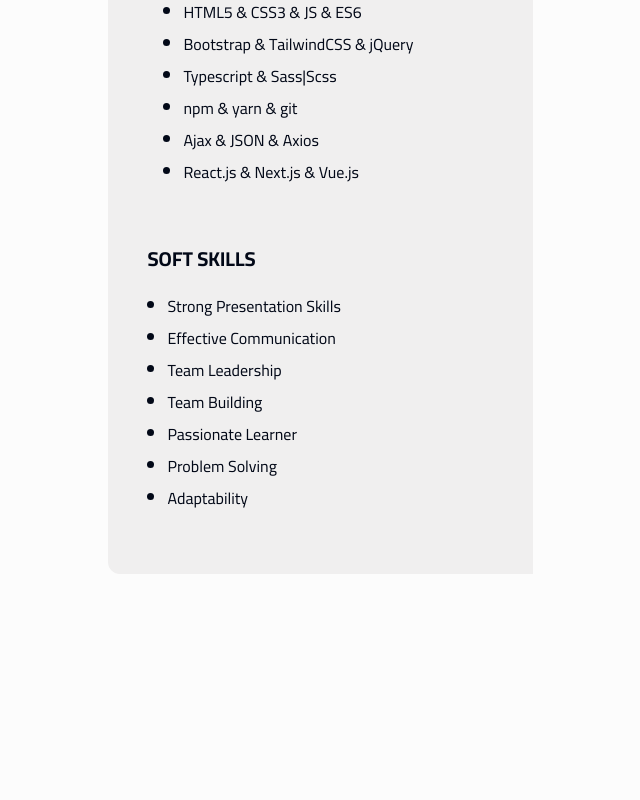
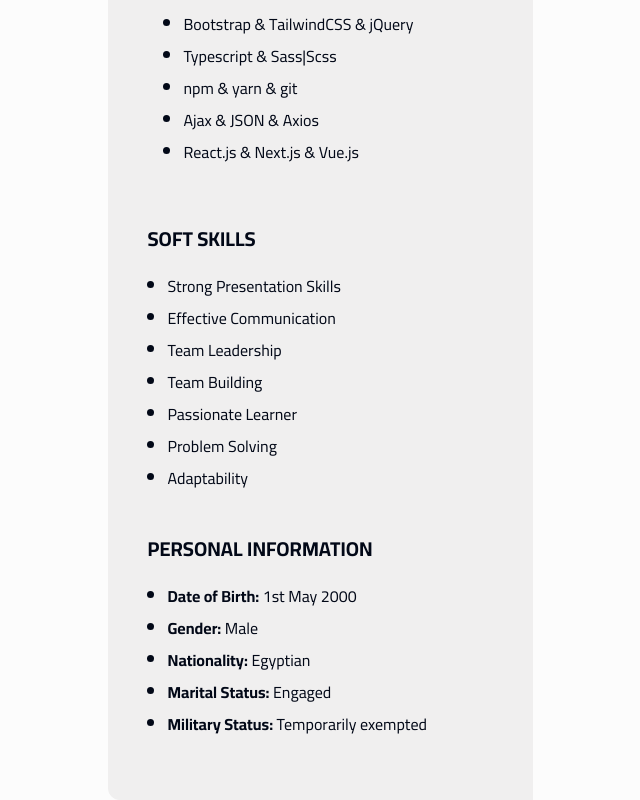
Before and after one commit to YoussefTurkey/youssefturkey-cv, a Next.js app: page /components/leftSide in a window 1280 px wide. Shown: the part 1395-2195 px from the top of the page, without its empty margins (320-960 px from the left). Before the commit the page ends 1969 px from the top, so only its background shows below. Built offline with nearby package versions, Linux system fonts and the light colour scheme.

Commit message:
adding personal information

```diff
--- a/src/app/(pages)/landingPage/page.tsx
+++ b/src/app/(pages)/landingPage/page.tsx
@@ -10,7 +10,7 @@
 function LandingPage() {
   return (
     <div className="flex flex-col items-center bg-[#181616] lg:bg-transparent">
-      <div className="flex flex-col md:flex-row w-[100%] lg:w-[1400px] lg:my-10 lg:shadow-2xl">
+      <div className="flex flex-col md:flex-row w-[100%] lg:w-[1400px] lg:my-10 lg:shadow-2xl" id="content-to-download">
         <LeftSide />
         <RightSide />
       </div>
--- a/src/app/components/leftSide/page.tsx
+++ b/src/app/components/leftSide/page.tsx
@@ -6,6 +6,7 @@
 import dynamic from "next/dynamic";
 // import style
 import styles from "./leftSide.module.scss";
+import print from "./print.module.scss";
 // importing Theme Components
 const ThemeToggle = dynamic(() => import("@/app/theme/ThemeToggle"));
 const LanguageToggle = dynamic(() => import("@/app/lang/LanguageToggle"));
@@ -23,6 +24,7 @@
 import { social } from "@/app/lib/data";
 import { summary } from "@/app/lib/data";
 import { education } from "@/app/lib/data";
+import { personalInfo } from "@/app/lib/data";
 import { softSkills } from "@/app/lib/data";
 import { popup } from "@/app/lib/data";
 // using Translation
@@ -73,7 +75,15 @@
   const { language } = useLanguage();
 
   return (
-    <section className={`${styles.lft} container mx-auto w-[100%] md:w-[30%] lg:w-[425px] bg-[hsl(var(--secondary))] md:bg-[hsl(var(--primary))] px-10 py-5 flex flex-col md:justify-start items-start ${language === 'en' ? 'lg:rounded-tl-xl lg:rounded-bl-xl' : 'lg:rounded-tr-xl lg:rounded-br-xl'} relative`}>
+    <section
+      className={`${print.lft} ${
+        styles.lft
+      } container mx-auto w-[100%] md:w-[30%] lg:w-[425px] bg-[hsl(var(--secondary))] md:bg-[hsl(var(--primary))] px-10 py-5 flex flex-col md:justify-start items-start ${
+        language === "en"
+          ? "lg:rounded-tl-xl lg:rounded-bl-xl"
+          : "lg:rounded-tr-xl lg:rounded-br-xl"
+      } relative`}
+    >
       <Popup isOpen={showPopup} onClose={() => setShowPopup(false)}>
         <div className="flex items-center justify-start">
           <img
@@ -82,7 +92,11 @@
             loading="lazy"
             className="w-20 h-20 md:w-30 md:h-30 rounded-full border-2 border-[hsl(var(--plus))]"
           />
-          <h3 className={`py-2 ${language === 'en' ? 'pl-5' : 'pr-5'} text-md md:text-2xl`}>
+          <h3
+            className={`py-2 ${
+              language === "en" ? "pl-5" : "pr-5"
+            } text-md md:text-2xl`}
+          >
             {`Hello, I'm`}
             <br />
             <span className="underline decoration-[hsl(var(--plus))] font-bold text-md md:text-3xl">
@@ -113,7 +127,9 @@
                 <Link
                   href={popup.whatsapp}
                   target="_blank"
-                  className={`${language === 'en' ? 'pl-2' : 'pr-2'} text-[hsl(var(--plus))] font-bold text-sm md:text-md`}
+                  className={`${
+                    language === "en" ? "pl-2" : "pr-2"
+                  } text-[hsl(var(--plus))] font-bold text-sm md:text-md`}
                 >
                   {language === "en" ? "Text me" : " راسلني عبر الواتساب"}
                 </Link>
@@ -124,7 +140,9 @@
                 <contact.email.icon className="text-[hsl(var(--plus))] text-md md:text-xl" />
                 <Link
                   href={popup.email}
-                  className={`${language === 'en' ? 'pl-2' : 'pr-2'} text-[hsl(var(--plus))] font-bold text-sm md:text-md`}
+                  className={`${
+                    language === "en" ? "pl-2" : "pr-2"
+                  } text-[hsl(var(--plus))] font-bold text-sm md:text-md`}
                 >
                   {language === "en" ? "Email me" : "راسلني عبر البريد"}
                 </Link>
@@ -137,7 +155,7 @@
       <div className="md:sticky md:top-5">
         {/* --- Profile --- */}
         <div id="bio">
-          <div className="mt-5 flex items-center justify-between">
+          <div className="flex items-center justify-between">
             <ThemeToggle />
             <LanguageToggle />
           </div>
@@ -160,7 +178,11 @@
             </div>
 
             <div className="text-center">
-              <h1 className={`font-bold text-[30px] py-2 ${language === 'en' ? 'tracking-[4]' : ''}`}>
+              <h1
+                className={`font-bold text-[30px] py-2 ${
+                  language === "en" ? "tracking-[4]" : ""
+                }`}
+              >
                 {language === "en" ? persona.fullName.en : persona.fullName.ar}
               </h1>
               <h2 className="font-semibold text-xl py-2">
@@ -177,7 +199,7 @@
         <div className="my-10">
           <p className="flex items-center pb-2">
             <contact.address.icon />
-            <span className={language === 'en' ? 'pl-2' : 'pr-2'}>
+            <span className={language === "en" ? "pl-2" : "pr-2"}>
               {language === "en"
                 ? contact.address.info.en
                 : contact.address.info.ar}{" "}
@@ -187,7 +209,9 @@
             <contact.email.icon />
             <Link
               href={`mailto:${contact.email.link}`}
-              className={`${language === 'en' ? 'pl-2' : 'pr-2'} underline underline-offset-8 decoration-[hsl(var(--plus))]`}
+              className={`${
+                language === "en" ? "pl-2" : "pr-2"
+              } underline underline-offset-8 decoration-[hsl(var(--plus))]`}
             >
               {contact.email.info}
             </Link>
@@ -197,14 +221,18 @@
             <Link
               href={contact.whatsapp.link ? contact.whatsapp.link : ""}
               target="_blank"
-              className={language === 'en' ? 'pl-2' : 'pr-2'}
+              className={language === "en" ? "pl-2" : "pr-2"}
             >
-              {language === 'en' ? contact.whatsapp.info.en : contact.whatsapp.info.ar}
+              {language === "en"
+                ? contact.whatsapp.info.en
+                : contact.whatsapp.info.ar}
             </Link>
           </p>
           <p className="flex items-center">
             <contact.call.icon />
-            <span className={language === 'en' ? 'pl-2' : 'pr-2'}>{language === 'en' ? contact.call.info.en : contact.call.info.ar}</span>
+            <span className={language === "en" ? "pl-2" : "pr-2"}>
+              {language === "en" ? contact.call.info.en : contact.call.info.ar}
+            </span>
           </p>
         </div>
 
@@ -220,7 +248,9 @@
               className="flex items-center underline underline-offset-8 decoration-[hsl(var(--plus))]"
             >
               <social.linkedIn.icon />{" "}
-              <span className={language === 'en' ? 'pl-2' : 'pr-2'}>{social.linkedIn.info}</span>
+              <span className={language === "en" ? "pl-2" : "pr-2"}>
+                {social.linkedIn.info}
+              </span>
             </Link>
             <Link
               href={social.github.link ? social.github.link : ""}
@@ -228,7 +258,9 @@
               className="flex items-center underline underline-offset-8 decoration-[hsl(var(--plus))]"
             >
               <social.github.icon />{" "}
-              <span className={language === 'en' ? 'pl-2' : 'pr-2'}>{social.github.info}</span>
+              <span className={language === "en" ? "pl-2" : "pr-2"}>
+                {social.github.info}
+              </span>
             </Link>
             <Link
               href={social.behance.link ? social.behance.link : ""}
@@ -236,7 +268,9 @@
               className="flex items-center underline underline-offset-8 decoration-[hsl(var(--plus))]"
             >
               <social.behance.icon />{" "}
-              <span className={language === 'en' ? 'pl-2' : 'pr-2'}>{social.behance.info}</span>
+              <span className={language === "en" ? "pl-2" : "pr-2"}>
+                {social.behance.info}
+              </span>
             </Link>
 
             <Link
@@ -245,7 +279,9 @@
               className="flex items-center underline underline-offset-8 decoration-[hsl(var(--plus))]"
             >
               <social.qabilah.icon />{" "}
-              <span className={language === 'en' ? 'pl-2' : 'pr-2'}>{social.qabilah.info}</span>
+              <span className={language === "en" ? "pl-2" : "pr-2"}>
+                {social.qabilah.info}
+              </span>
             </Link>
           </div>
         </div>
@@ -263,7 +299,9 @@
           <Title>{language === "en" ? "Education" : "التعليم"}</Title>
           <div>
             <div className={styles.dots}></div>
-            <div className={`${language === 'en' ? 'ml-8' : 'mr-8'} mt-[-15px]`}>
+            <div
+              className={`${language === "en" ? "ml-8" : "mr-8"} mt-[-15px]`}
+            >
               <h4 className="font-bold tracking-[3]">
                 {language === "en"
                   ? education.qualified.en
@@ -301,6 +339,53 @@
             ))}
           </ul>
         </div>
+
+        {/* --- Personal Information --- */}
+        <div className="mb-10" id="info">
+          <Title>
+            {language === "en" ? "Personal Information" : "ملعومات شخصية"}
+          </Title>
+          <ul className="list-disc pl-5">
+            <li className="py-1">
+              <span className="font-bold">
+                {language === "en" ? "Date of Birth: " : "تاريخ الميلاد: "}
+              </span>
+              {language === "en" ? personalInfo.date.en : personalInfo.date.ar}
+            </li>
+            <li className="py-1">
+              <span className="font-bold">
+                {language === "en" ? "Gender: " : "الجنس: "}
+              </span>
+              {language === "en"
+                ? personalInfo.gender.en
+                : personalInfo.gender.ar}
+            </li>
+            <li className="py-1">
+              <span className="font-bold">
+                {language === "en" ? "Nationality: " : "الجنسية: "}
+              </span>
+              {language === "en"
+                ? personalInfo.nationality.en
+                : personalInfo.nationality.ar}
+            </li>
+            <li className="py-1">
+              <span className="font-bold">
+                {language === "en" ? "Marital Status: " : "الحالة الاجتماعية: "}
+              </span>
+              {language === "en"
+                ? personalInfo.maritalStatus.en
+                : personalInfo.maritalStatus.ar}
+            </li>
+            <li className="py-1">
+              <span className="font-bold">
+                {language === "en" ? "Military Status: " : "الوضع العسكري: "}
+              </span>
+              {language === "en"
+                ? personalInfo.militaryStatus.en
+                : personalInfo.militaryStatus.ar}
+            </li>
+          </ul>
+        </div>
       </div>
     </section>
   );
--- /dev/null
+++ b/src/app/components/leftSide/print.module.scss
@@ -0,0 +1,5 @@
+@media print{
+    .lft{
+        background-color: red;
+    }
+}
--- a/src/app/components/menuBar/MenuBar.tsx
+++ b/src/app/components/menuBar/MenuBar.tsx
@@ -7,6 +7,7 @@
 import { RiFileList3Fill } from "react-icons/ri";
 import { VscReferences } from "react-icons/vsc";
 import { LuLayoutList } from "react-icons/lu";
+import { FaIdCard } from "react-icons/fa";
 // importing Components
 import Logo from "../images/Logo";
 // using Translation
@@ -17,6 +18,7 @@
   { id: "summary", icon: <FaInfoCircle />, label: {en: "Summary", ar: 'ملخص'} },
   { id: "education", icon: <FaBookReader />, label: {en: "Education", ar: 'التعليم'} },
   { id: "skills", icon: <RiFileList3Fill />, label: {en: "Skills", ar: 'مهاراتي'} },
+  { id: "info", icon: <FaIdCard />, label: {en: "Inforamation", ar: 'بياناتي'} },
   { id: "experience", icon: <MdWork />, label: {en: "Experiences", ar: 'خبراتي'} },
   { id: "certificates", icon: <FaAward />, label: {en: "Certificates", ar: 'شهاداتي'} },
   { id: "reference", icon: <VscReferences />, label: {en: "References", ar: 'المراجع'} },
--- a/src/app/globals.scss
+++ b/src/app/globals.scss
@@ -7,7 +7,7 @@
     --primary: 0 3% 94%;
     --secondary: 0 0 98%;
     --third: 210 17% 98%;
-    --plus: 201 100% 36%
+    --plus: 201 100% 36%;
   }
 
   .dark {
@@ -16,7 +16,7 @@
     --primary: 0 4% 9%;
     --secondary: 0 0 13%;
     --third: 0 0 13%;
-    --plus: 145 98% 47%
+    --plus: 145 98% 47%;
   }
 
   body {
--- a/src/app/lib/data.ts
+++ b/src/app/lib/data.ts
@@ -573,6 +573,21 @@
   },
 ];
 
+interface IPersonalInfo {
+  date: ILang
+  gender: ILang
+  nationality: ILang
+  maritalStatus: ILang
+  militaryStatus: ILang
+}
+export const personalInfo : IPersonalInfo = {
+  date: {en: '1st May 2000', ar: '1 مايو 2000'},
+  gender: {en: 'Male', ar: 'رجل'},
+  nationality: {en: 'Egyptian', ar: 'مصري'},
+  maritalStatus: {en: 'Engaged', ar: 'خاطب'},
+  militaryStatus: {en: 'Temporarily exempted', ar: 'معفي مؤقتًا'},
+}
+
 interface IPopup {
   image: string;
   name: ILang;
```
Also changed, not shown: src/app/layout.tsx (+5 -4 lines), public/robots.txt (added).
